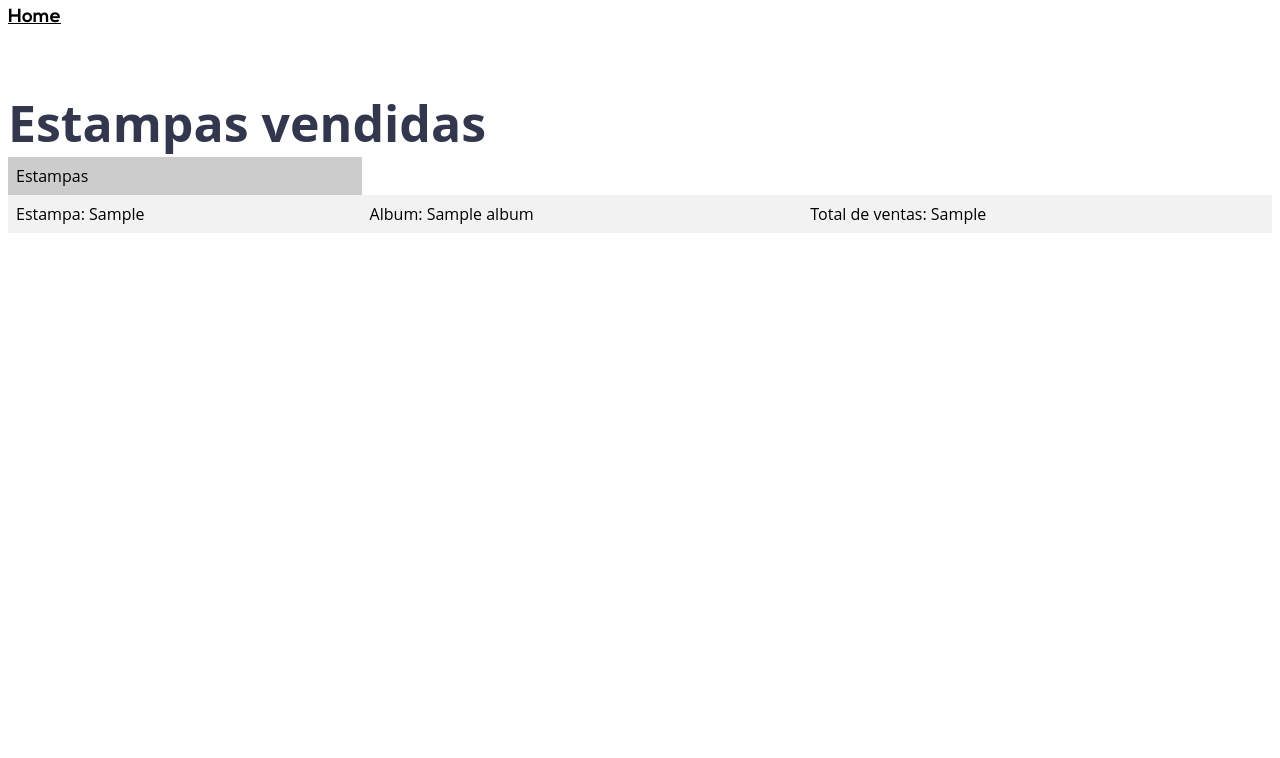
After one commit to AdanTellez/estampas, a PHP site: page /estadisticas.php in a window 1280 px wide. The commit adds this page. Shown: the top 758 px of the page. Run offline with PHP 8.4, Linux system fonts and the light colour scheme; tables that the repository leaves empty or names only in its code hold one stand-in row (values such as "Sample post").

Commit message:
estadisticas

```diff
--- /dev/null
+++ b/estadisticas.php
@@ -0,0 +1,38 @@
+<?php
+// including the database connection file
+include_once("config.php");
+
+//selecting data associated with this particular id
+?>
+<html>
+<head>
+  <title>Estampas</title>
+  <?php include 'header.php';?>
+</head>
+
+<body>
+<a href="index.php">Home</a>
+<?php echo "<h2>Estampas vendidas"; ?>
+  <table width='50%' border=0>
+
+  <tr bgcolor='#CCCCCC'>
+    <td>Estampas</td>
+  </tr>
+  <?php
+  //while($res = mysql_fetch_array($result)) { // mysql_fetch_array is deprecated, we need to use mysqli_fetch_array
+    $result   = mysqli_query($mysqli, "SELECT * FROM estampa ORDER BY sold DESC");
+    while($res  = mysqli_fetch_array($result))
+    {
+      echo "<tr>";
+      echo "<td>Estampa: ".$res['no']."</td>";
+      $id_album = $res['id_album'];
+      $albu     = mysqli_query($mysqli, "SELECT * FROM album WHERE id_album=$id_album");
+      while($album  = mysqli_fetch_array($albu)){
+        echo "<td>Album: ".$album['nombre']."</td>";
+      }
+      echo "<td>Total de ventas: ".$res['sold']."</td>";
+    }
+  ?>
+</table>
+</body>
+</html>
--- a/index.php
+++ b/index.php
@@ -46,6 +46,7 @@ $result_clase = mysqli_query($mysqli, "SELECT * FROM clase ORDER BY id_clase DES
         <div class="center col three">
            <h2>Album</h2>
             <a href="add-album.php">Add New Album</a>
+            <a href="estadisticas.php">Estadísticas</a>
         </div>
 
         <div class="center col three">
@@ -90,7 +91,7 @@ $result_clase = mysqli_query($mysqli, "SELECT * FROM clase ORDER BY id_clase DES
                 echo "<td>".$res['nombre']."</td>";
             //id->id_album
             //aux=2 == borrado de album
-                echo "<td><a href=\"edit.php?id=$res[id_album]\">Estampas</a> | <a href=\"delete.php?id=$res[id_album]&aux=2\" onClick=\"return confirm('Are you sure you want to delete?, todas las estampas del album serán eliminadas')\">Borrar</a></td>";
+                echo "<td><a href=\"edit.php?id=$res[id_album]\">Estampas</a> | <a href=\"delete.php?id=$res[id_album]&aux=2\" onClick=\"return confirm('Are you sure you want to delete?, todas las estampas del álbum serán eliminadas')\">Borrar</a></td>";
             }
             ?>
             </table>
```
